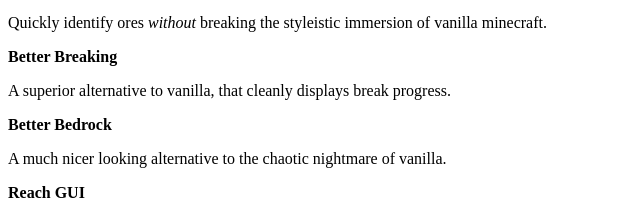
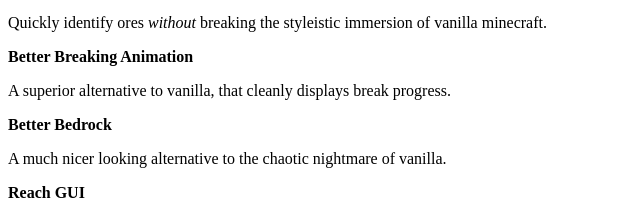
Before and after one commit to RetroBreads/retrobreads.github.io, a plain HTML site: page index.html in a window 1280 px wide. Shown: the part 258-473 px from the top of the page, 0-640 px from the left. Drawn offline with Linux system fonts and the light colour scheme.

Commit message:
Update index.html

```diff
--- a/index.html
+++ b/index.html
@@ -5,7 +5,7 @@
 <h2 style="color: #008080;">Some useful features:</h2>
 <p><strong>Ore Borders</strong></p>
 <p>Quickly identify ores&nbsp;<em>without</em> breaking the styleistic immersion of vanilla minecraft.</p>
-<p><strong>Better Breaking</strong></p>
+<p><strong>Better Breaking Animation</strong></p>
 <p>A superior alternative to vanilla, that cleanly displays break progress.</p>
 <p><strong>Better Bedrock</strong></p>
 <p>A much nicer looking alternative to the chaotic nightmare of vanilla.</p>
```
